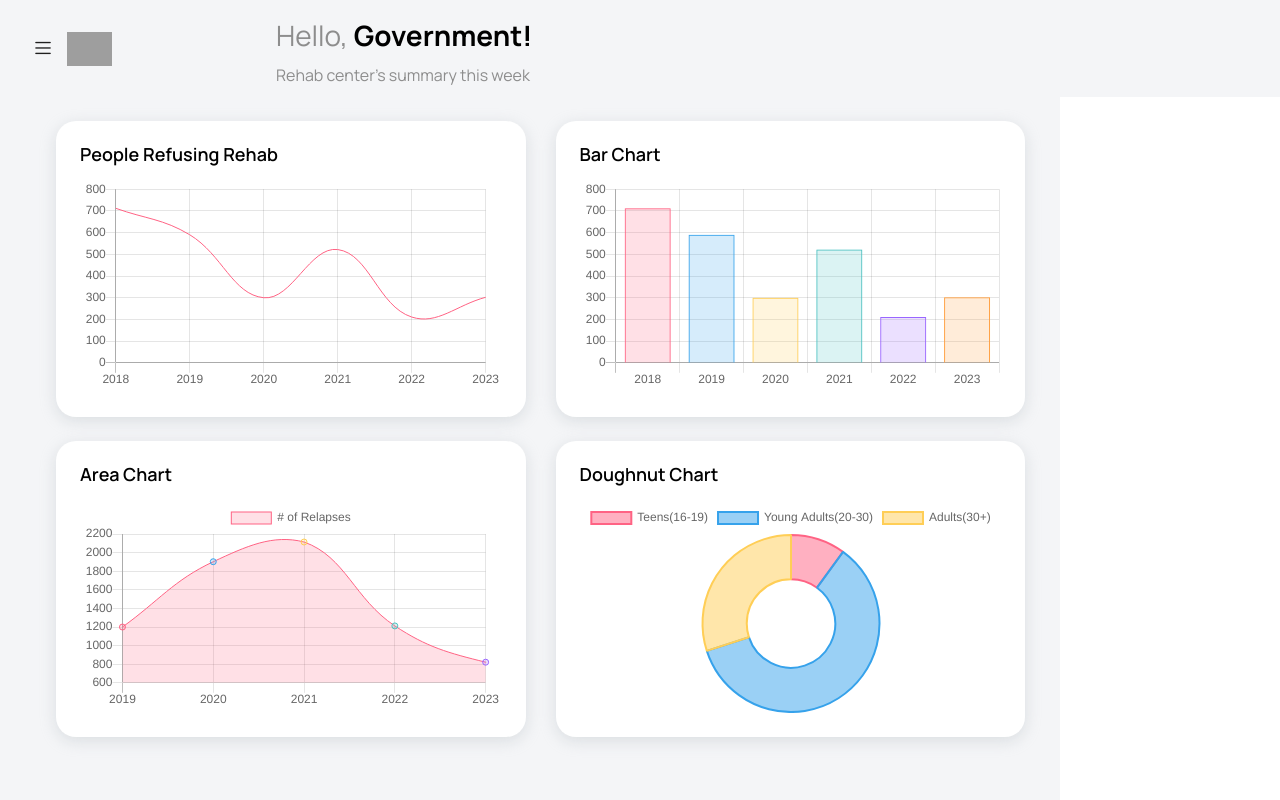
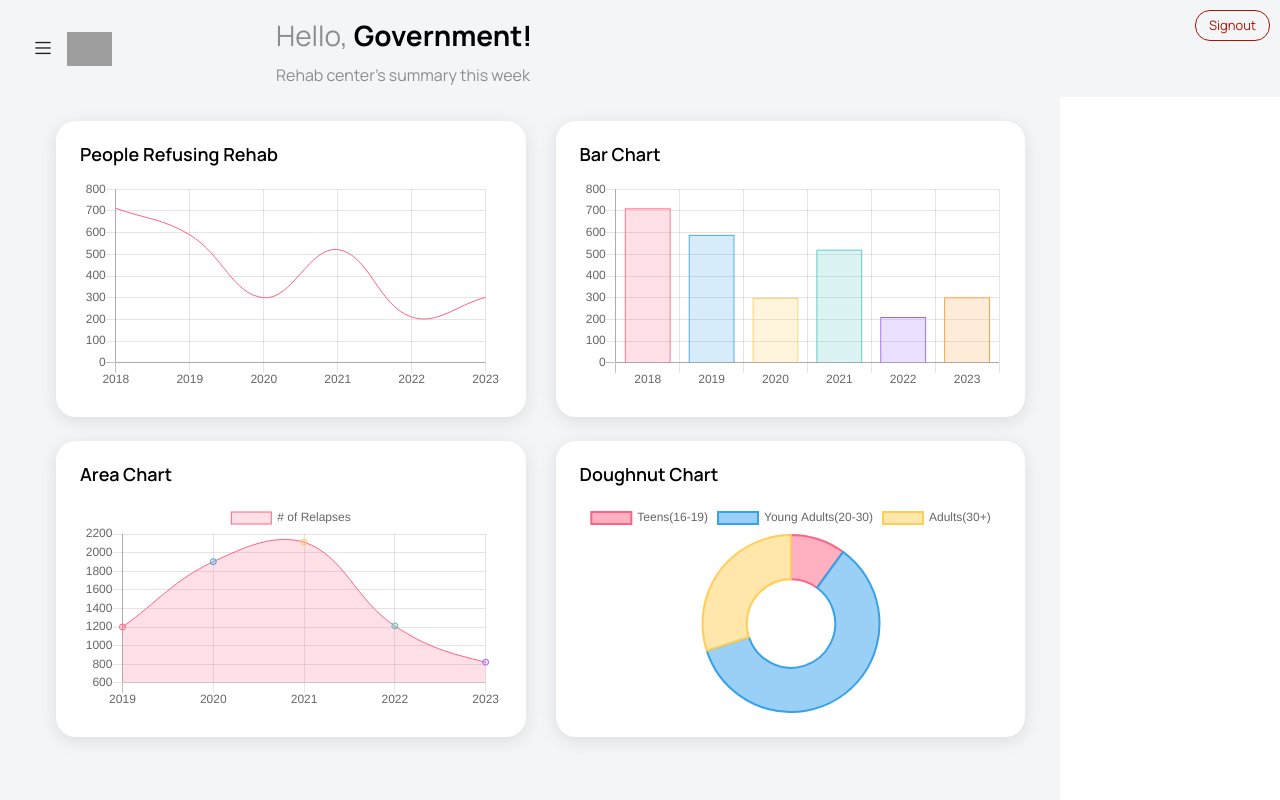
Before and after one commit to ashwin3082002/codeyankee_SIH, a Django app: page /testing in a window 1280 px wide. Run offline with Django 4.2, Linux system fonts and the light colour scheme; some libraries are stand-ins or nearby versions; grey boxes are pictures that could not be loaded.

Commit message:
added signout

```diff
--- a/templates/govt/dash.html
+++ b/templates/govt/dash.html
@@ -27,6 +27,7 @@
 
 <body>
   <div class="container-scroller">
+
     <!-- partial:../../partials/_navbar.html -->
     <nav class="navbar default-layout col-lg-12 col-12 p-0 fixed-top d-flex align-items-top flex-row">
       <div class="text-center navbar-brand-wrapper d-flex align-items-center justify-content-start">
@@ -55,6 +56,15 @@
         <button class="navbar-toggler navbar-toggler-right d-lg-none align-self-center" type="button" data-bs-toggle="offcanvas">
           <span class="mdi mdi-menu"></span>
         </button>
+        <a href="{% url "logout" %}">
+            <button
+                class="btn btn-outline-danger btn-sm"
+                style="margin: 10px; position: absolute; right: 0; top: 0;"
+            >
+                <span class="sr-only">Signout</span>
+
+            </button>
+        </a>
       </div>
     </nav>
     <!-- partial -->
```
